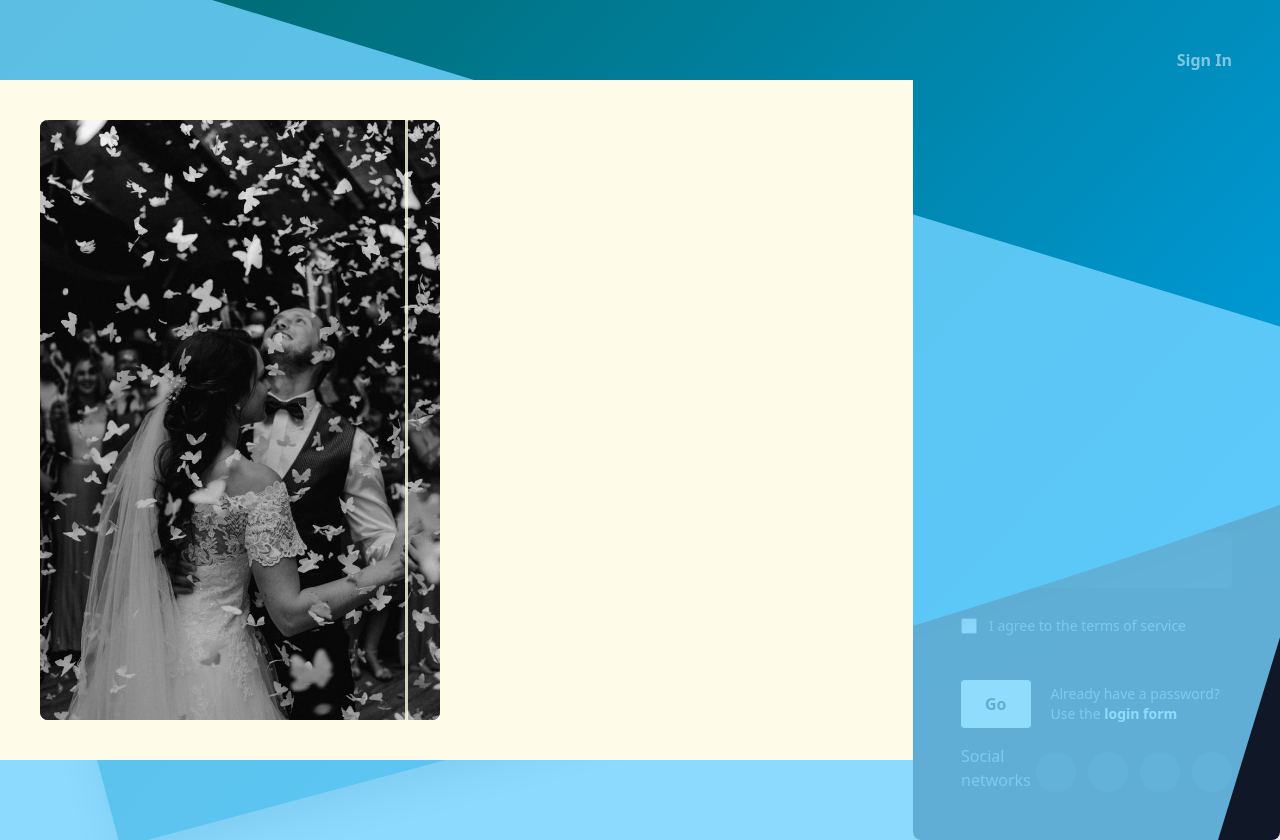
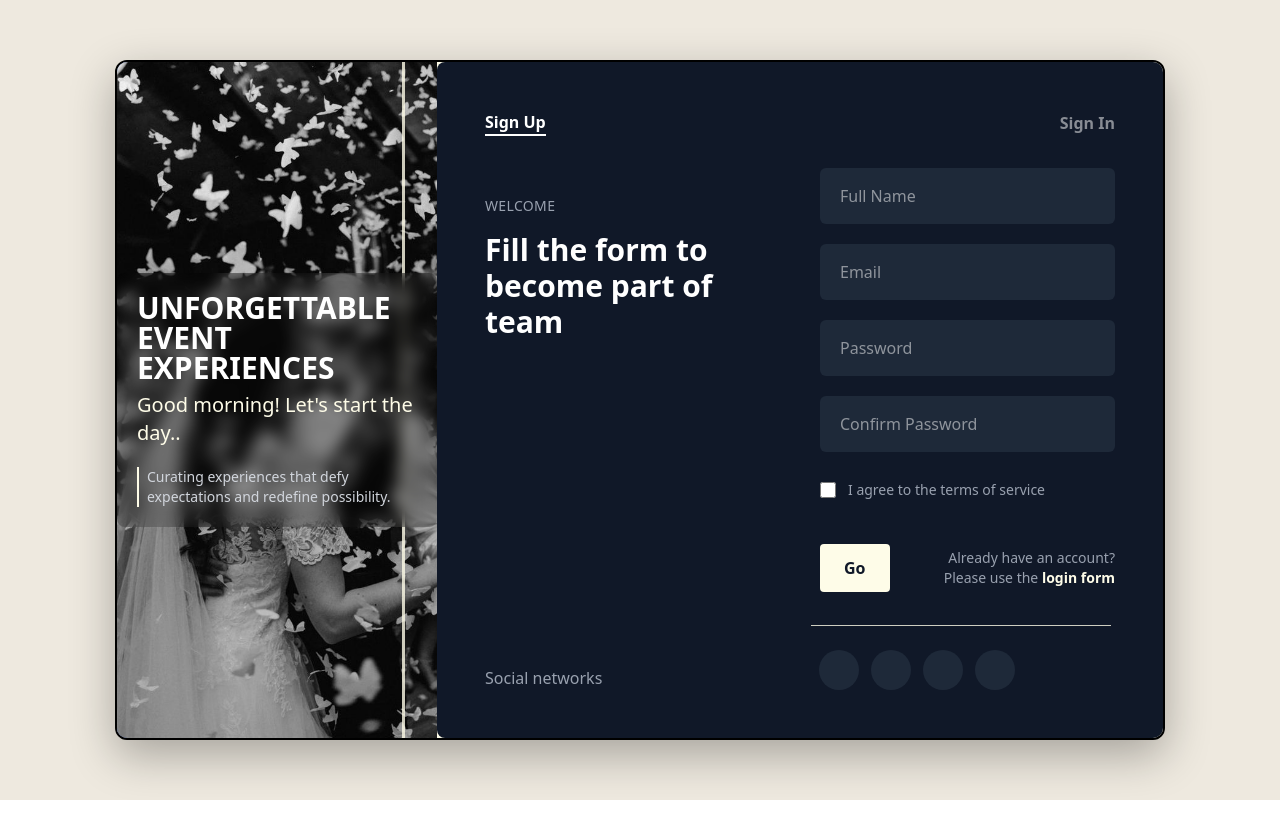
Before and after one commit to yashodha-gunawardana/RAD-coursework-FE, a React (Vite) app: page / in a window 1280 px wide. After the commit the page ends 800 px from the top, so only its background shows below. Built offline with nearby package versions, Linux system fonts and the light colour scheme.

Commit message:
this fills the whole screen with a light cream background color

```diff
--- a/src/pages/LoginRegister.tsx
+++ b/src/pages/LoginRegister.tsx
@@ -136,23 +136,16 @@ export default function LoginRegister() {
     <div className="relative flex justify-center items-center min-h-screen bg-gray-100 overflow-hidden">
 
         {/* background waves */}
-        <div className="absolute -top-[10vh] -left-[10vw] w-[120vw] h-[120vh]
-                    bg-gradient-to-br from-teal-800 to-sky-500 rotate-[-15deg]
-                    origin-top-left rounded-[0_0_80%_0/0_0_10%_0]
-                    shadow-[0_15px_45px_rgba(0,0,0,0.3)] z-0">
-        </div>
-        <div className="absolute -top-[12vh] -left-[8vw] w-[120vw] h-[120vh]
-                        bg-sky-300 rotate-[17deg] origin-top-left
-                        rounded-[0_0_70%_0/0_0_20%-0] opacity-80 z-1">
-        </div>
+        <div className="absolute inset-0 bg-[#EEE9DF] z-0"></div>
+
 
         {/* card container */}
         <div className="relative flex w-[1050px] h-[680px]
-                        shadow-[0_15px_45px_rgba(0,0,0,0,3)]
-                        rounded-x1 overflow-hidden bg-yellow-50 p-10 z-10">
+                        shadow-[0_15px_45px_rgba(0,0,0,0.3)]
+                        rounded-xl overflow-hidden bg-yellow-50 border-2 border-black z-10">
 
             {/* left panel */}
-            <div className="flex-none w-[400px] relative mr-4 rounded-lg
+            <div className="flex-none w-[320px] relative
                             overflow-hidden bg-blue-900 flex justify-center items-center">
 
                 {/* background image (change with time) */}
@@ -166,13 +159,13 @@ export default function LoginRegister() {
                 <div className="absolute top-0 right-8 w-[3px] h-full bg-yellow-50 opacity-80"></div>
 
                 {/* text overlay on image */}
-                <div className="relative z-20 p-5 text-left text-white bg-black/20 rounded-lg backdrop-blur-sm"></div>
-                    <h2 className="text-3xl font-extrabold uppercase leading-none">Visionary</h2>
-                    <h2 className="text-3xl font-extrabold uppercase leading-none">Digital</h2>
-                    <h2 className="text-3xl font-extrabold uppercase leading-none">Spaces</h2>
+                <div className="relative z-20 p-5 text-left text-white bg-black/20 rounded-lg backdrop-blur-sm">
+                    <h2 className="text-3xl font-extrabold uppercase leading-none">Unforgettable</h2>
+                    <h2 className="text-3xl font-extrabold uppercase leading-none">Event</h2>
+                    <h2 className="text-3xl font-extrabold uppercase leading-none">Experiences</h2>
                     <h3 className="text-xl font-normal text-yellow-50 mt-2">{timeImages.heading}</h3>
                     <p className="text-gray-300 text-sm mt-5 border-l-2 border-yellow-50 pl-2">
-                        Curating experiences that defy expectations and redefine posibility.
+                        Curating experiences that defy expectations and redefine possibility.
                     </p>
                 </div>
             </div>
@@ -182,23 +175,23 @@ export default function LoginRegister() {
 
                 {/* header: sign up / sign in buttons */}
                 <div className="flex justify-between mb-8">
-                <button className={`font-semibold ${formType === "signup" ? "opacity-100 border-b-white" : "opacity-50"}`}
+                    <button className={`font-semibold ${formType === "signup" ? "opacity-100 border-b-2 border-white" : "opacity-50"}`}
                             onClick={() => switchForm("signup")}
                     >Sign Up
                     </button>
-                <button className={`font-semibold ${formType === "signin" ? "opacity-100 border-b-white" : "opacity-50"}`}
+                    <button className={`font-semibold ${formType === "signin" ? "opacity-100 border-b-2 border-white" : "opacity-50"}`}
                             onClick={() => switchForm("signin")}
                     >Sign In
                     </button>
                 </div>
 
                 {/* content section */}
-            <div className="felx flex-1 gap-10">
+                <div className="flex flex-1 gap-10">
 
                     {/* left text section */}
-                <div className="flex-1 flex flex-col justify-between pt-7 pb-7">
+                    <div className="flex-1 flex flex-col pt-7 pb-7">
                         <p className="uppercase text-gray-400 text-sm tracking-wide">welcome</p>
-                    <h1 className="text-3xl font-extrabold leading-snug">
+                        <h1 className="text-3xl font-extrabold mt-4">
                             {formType === "signup"
                                 ? "Fill the form to become part of team"
                                 : "Log in to access your dashboard"}
@@ -221,7 +214,7 @@ export default function LoginRegister() {
                                         required
                                     />
                                     <input
-                                    type="text"
+                                        type="email"
                                         placeholder="Email"
                                         className="px-5 py-4 rounded-md bg-gray-800 text-white outline-none"
                                         value={email}
@@ -238,9 +231,9 @@ export default function LoginRegister() {
                                     />
                                     <input
                                         type="password"
-                                    placeholder="Password"
+                                        placeholder="Confirm Password"
                                         className="px-5 py-4 rounded-md bg-gray-800 text-white outline-none"
-                                    value={password}
+                                        value={confirmPassword}
                                         onChange={(e) => setConfirmPassword(e.target.value)}
                                         required
                                     />
@@ -263,12 +256,14 @@ export default function LoginRegister() {
                                         <button type="submit" className="bg-yellow-50 text-gray-900 px-6 py-3 rounded font-bold">
                                                 Go
                                         </button>
+                                        <div className="flex-1 text-right">
                                             <p className="text-gray-400 text-sm">
-                                        Already have a password? Use the{" "}
+                                                Already have an account? Please use the{" "}
                                                 <button type="button" onClick={() => switchForm("signin")} className="text-yellow-50 font-bold">
                                                     login form
                                                 </button>
                                             </p>
+                                        </div>
                                     </div>
                                 </>
                             )}
@@ -277,7 +272,7 @@ export default function LoginRegister() {
                             {formType === "signin" && (
                                 <>
                                     <input
-                                    type="text"
+                                        type="email"
                                         placeholder="Email"
                                         className="px-5 py-4 rounded-md bg-gray-800 text-white outline-none"
                                         value={email}
@@ -296,12 +291,14 @@ export default function LoginRegister() {
                                         <button type="submit" className="bg-yellow-50 text-gray-900 px-6 py-3 rounded font-bold">
                                             Sign In
                                         </button>
+                                        <div className="flex-1 text-right">
                                             <p className="text-gray-400 text-sm">
                                                 Forgot password?{" "}
                                                 <a href="#" className="text-yellow-50 font-bold">
-                                            Recover it here
+                                                    Can recover it here
                                                 </a>
                                             </p>
+                                        </div>
                                     </div>
                                 </>
                             )}
@@ -309,10 +306,13 @@ export default function LoginRegister() {
                     </div>
                 </div>
 
+                {/* horizontal divider */}
+                <div className="absolute bottom-28 right-13 h-[1px] w-[300px] bg-yellow-50 opacity-80"></div>
+
                 {/* footer with social links */}
                 <div className="flex justify-between items-end mt-auto pt-4">
                     <p className="text-gray-400"> Social networks</p>
-                <div className="flex gap-3">
+                    <div className="flex gap-3 mr-25">
                         <a href="#" className="w-10 h-10 flex items-center justify-center rounded-full bg-gray-800 text-white">
                             <i className="fab fa-facebook-f"></i>
                         </a>
@@ -329,7 +329,8 @@ export default function LoginRegister() {
                 </div>
             </div>
         </div>
-)
+    </div>
+);
 
 
 }
```
Lines whose indentation alone changed are shown as unchanged.
